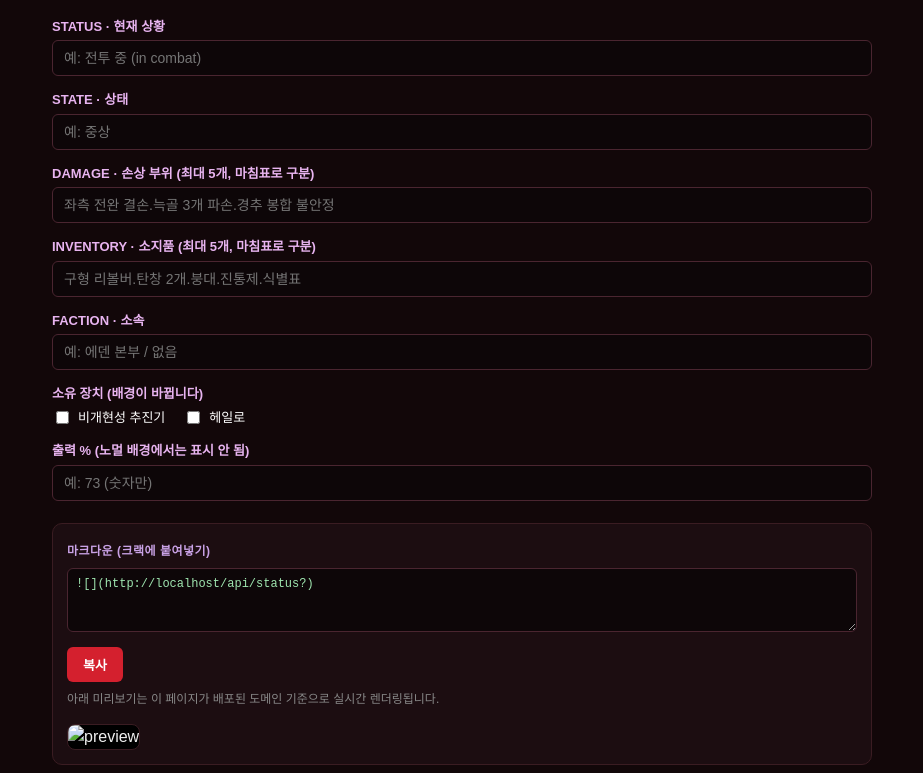
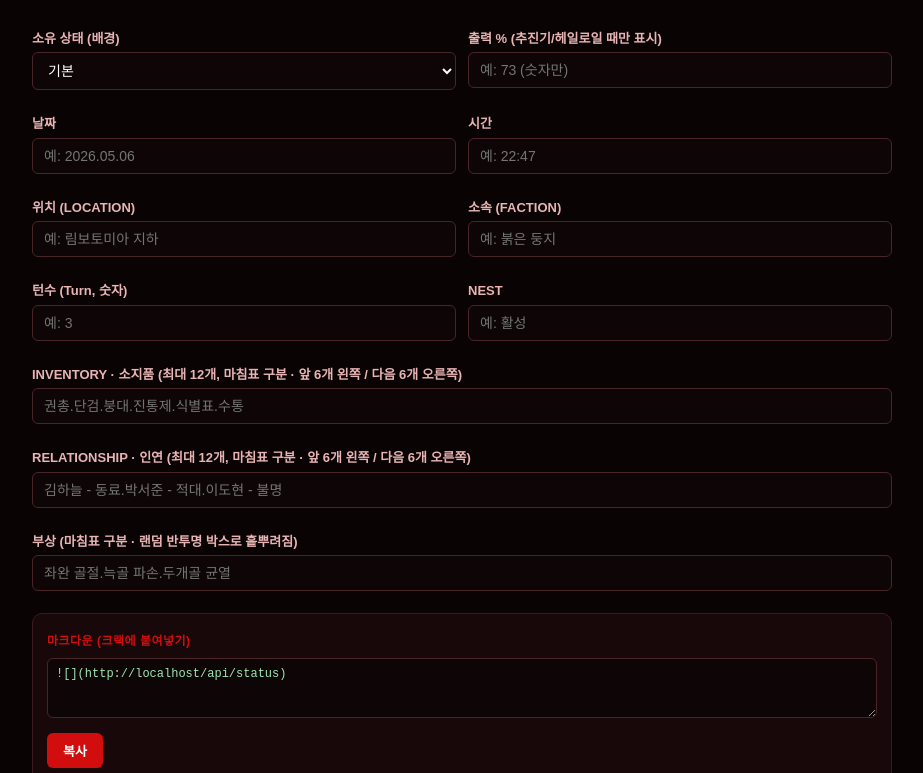
Before and after one commit to rrreeeaaauuu1-cpu/status, a plain HTML site: page index.html in a window 1280 px wide. Shown: the part 81-854 px from the top of the page, without its empty margins (178-1101 px from the left). Drawn offline with Linux system fonts and the light colour scheme.

Commit message:
Add files via upload

```diff
--- a/index.html
+++ b/index.html
@@ -3,52 +3,89 @@
 <head>
 <meta charset="UTF-8">
 <meta name="viewport" content="width=device-width, initial-scale=1">
-<title>MADNESS: UNDERDOG 상태창 URL 생성기</title>
+<title>OVERLAP 상태창 URL 생성기</title>
 <style>
-  :root{--bg:#120709;--card:#1c0d11;--red:#d4202e;--purple:#c9a2e6;--txt:#eee;}
+  :root{--bg:#0a0304;--card:#180809;--red:#d10d0e;--txt:#f2d9d9;}
   *{box-sizing:border-box}
   body{margin:0;background:var(--bg);color:var(--txt);font-family:'Malgun Gothic','Apple SD Gothic Neo','Noto Sans KR',sans-serif;padding:24px;line-height:1.5}
   h1{color:var(--red);font-size:20px;margin:0 0 4px}
-  p.sub{color:#aaa;margin:0 0 20px;font-size:13px}
-  .wrap{max-width:820px;margin:0 auto}
-  label{display:block;font-size:13px;color:#f2c;color:#e8b4f0;margin:14px 0 4px;font-weight:700}
-  input{width:100%;padding:9px 11px;background:#0d0608;border:1px solid #4a2530;border-radius:6px;color:#fff;font-size:14px}
-  input:focus{outline:none;border-color:var(--purple)}
-  .hint{font-size:11px;color:#888;margin-top:3px}
-  .checks{display:flex;gap:18px;margin-top:4px}
-  .ck{display:flex;align-items:center;gap:6px;color:#fff;font-weight:400;margin:0;cursor:pointer}
-  .ck input{width:auto}
-  .out{margin-top:22px;background:var(--card);border:1px solid #3a1c22;border-radius:10px;padding:14px}
-  .out b{color:var(--purple);font-size:12px;letter-spacing:.5px}
-  textarea{width:100%;height:64px;margin-top:6px;background:#0d0608;border:1px solid #4a2530;border-radius:6px;color:#9fe6b0;font-size:12px;padding:8px;resize:vertical}
+  p.sub{color:#9a8a8a;margin:0 0 20px;font-size:13px}
+  .wrap{max-width:860px;margin:0 auto}
+  .grid{display:grid;grid-template-columns:1fr 1fr;gap:12px}
+  label{display:block;font-size:13px;color:#e8b4b4;margin:12px 0 4px;font-weight:700}
+  input,select{width:100%;padding:9px 11px;background:#0d0506;border:1px solid #4a2528;border-radius:6px;color:#fff;font-size:14px}
+  input:focus,select:focus{outline:none;border-color:var(--red)}
+  .full{grid-column:1 / -1}
+  .hint{font-size:11px;color:#7a6a6a;margin-top:3px}
+  .out{margin-top:22px;background:var(--card);border:1px solid #3a1c1e;border-radius:10px;padding:14px}
+  .out b{color:var(--red);font-size:12px;letter-spacing:.5px}
+  textarea{width:100%;height:60px;margin-top:6px;background:#0d0506;border:1px solid #4a2528;border-radius:6px;color:#9fe6b0;font-size:12px;padding:8px;resize:vertical}
   button{margin-top:8px;background:var(--red);color:#fff;border:0;border-radius:6px;padding:8px 16px;font-size:13px;font-weight:700;cursor:pointer}
-  button:hover{filter:brightness(1.1)}
-  img.preview{width:100%;margin-top:16px;border:1px solid #3a1c22;border-radius:8px;background:#000}
-  .note{font-size:12px;color:#888;margin-top:8px}
+  button:hover{filter:brightness(1.12)}
+  img.preview{width:100%;margin-top:16px;border:1px solid #3a1c1e;border-radius:8px;background:#000}
+  .note{font-size:12px;color:#7a6a6a;margin-top:8px}
 </style>
 </head>
 <body>
 <div class="wrap">
-  <h1>MADNESS: UNDERDOG · 상태창 URL 생성기</h1>
-  <p class="sub">값을 입력하면 마크다운 삽입용 주소가 자동으로 만들어집니다. DAMAGE / INVENTORY 는 마침표(.)로 여러 개를 구분하세요.</p>
+  <h1>OVERLAP · 상태창 URL 생성기</h1>
+  <p class="sub">값을 입력하면 마크다운 삽입용 주소가 자동으로 만들어집니다. 인벤토리·인연·부상은 마침표(.)로 여러 개를 구분하세요.</p>
 
-  <label>STATUS · 현재 상황</label>
-  <input id="status" placeholder="예: 전투 중 (in combat)">
-  <label>STATE · 상태</label>
-  <input id="state" placeholder="예: 중상">
-  <label>DAMAGE · 손상 부위 (최대 5개, 마침표로 구분)</label>
-  <input id="damage" placeholder="좌측 전완 결손.늑골 3개 파손.경추 봉합 불안정">
-  <label>INVENTORY · 소지품 (최대 5개, 마침표로 구분)</label>
-  <input id="inventory" placeholder="구형 리볼버.탄창 2개.붕대.진통제.식별표">
-  <label>FACTION · 소속</label>
-  <input id="faction" placeholder="예: 에덴 본부 / 없음">
-  <label>소유 장치 (배경이 바뀝니다)</label>
-  <div class="checks">
-    <label class="ck"><input type="checkbox" id="thruster"> 비개현성 추진기</label>
-    <label class="ck"><input type="checkbox" id="halo"> 헤일로</label>
+  <div class="grid">
+    <div>
+      <label>소유 상태 (배경)</label>
+      <select id="s">
+        <option value="n">기본</option>
+        <option value="t">비개현성 추진기</option>
+        <option value="h">헤일로</option>
+        <option value="b">둘 다</option>
+      </select>
+    </div>
+    <div>
+      <label>출력 % (추진기/헤일로일 때만 표시)</label>
+      <input id="power" placeholder="예: 73 (숫자만)">
+    </div>
+
+    <div>
+      <label>날짜</label>
+      <input id="d" placeholder="예: 2026.05.06">
+    </div>
+    <div>
+      <label>시간</label>
+      <input id="t" placeholder="예: 22:47">
+    </div>
+
+    <div>
+      <label>위치 (LOCATION)</label>
+      <input id="l" placeholder="예: 림보토미아 지하">
+    </div>
+    <div>
+      <label>소속 (FACTION)</label>
+      <input id="f" placeholder="예: 붉은 둥지">
+    </div>
+
+    <div>
+      <label>턴수 (Turn, 숫자)</label>
+      <input id="tn" placeholder="예: 3">
+    </div>
+    <div>
+      <label>NEST</label>
+      <input id="nest" placeholder="예: 활성">
+    </div>
+
+    <div class="full">
+      <label>INVENTORY · 소지품 (최대 12개, 마침표 구분 · 앞 6개 왼쪽 / 다음 6개 오른쪽)</label>
+      <input id="inv" placeholder="권총.단검.붕대.진통제.식별표.수통">
+    </div>
+    <div class="full">
+      <label>RELATIONSHIP · 인연 (최대 12개, 마침표 구분 · 앞 6개 왼쪽 / 다음 6개 오른쪽)</label>
+      <input id="rel" placeholder="김하늘 - 동료.박서준 - 적대.이도현 - 불명">
+    </div>
+    <div class="full">
+      <label>부상 (마침표 구분 · 랜덤 반투명 박스로 흩뿌려짐)</label>
+      <input id="dmg" placeholder="좌완 골절.늑골 파손.두개골 균열">
+    </div>
   </div>
-  <label>출력 % (노멀 배경에서는 표시 안 됨)</label>
-  <input id="power" placeholder="예: 73 (숫자만)">
 
   <div class="out">
     <b>마크다운 (크랙에 붙여넣기)</b>
@@ -59,20 +96,20 @@
   </div>
 </div>
 <script>
-  const ids = ["status","state","damage","inventory","faction","power"];
-  const checks = ["thruster","halo"];
-  // 이 페이지가 올라간 도메인의 /api/status 를 그대로 사용
+  const ids = ["d","t","l","f","tn","nest","power","inv","rel","dmg"];
   const base = location.origin + "/api/status";
   function build(){
     const p = new URLSearchParams();
+    const s = document.getElementById("s").value;
+    if (s && s !== "n") p.set("s", s);
     ids.forEach(id=>{ const v=document.getElementById(id).value.trim(); if(v) p.set(id, v); });
-    checks.forEach(id=>{ if(document.getElementById(id).checked) p.set(id, "1"); });
-    const url = base + "?" + p.toString();
+    const qs = p.toString();
+    const url = base + (qs ? "?" + qs : "");
     document.getElementById("md").value = "![](" + url + ")";
-    document.getElementById("prev").src = url + (p.toString()? "&":"?") + "_t=" + Date.now();
+    document.getElementById("prev").src = url + (qs ? "&" : "?") + "_t=" + Date.now();
   }
   ids.forEach(id=>document.getElementById(id).addEventListener("input", build));
-  checks.forEach(id=>document.getElementById(id).addEventListener("change", build));
+  document.getElementById("s").addEventListener("change", build);
   function copyMd(){ const t=document.getElementById("md"); t.select(); document.execCommand("copy"); }
   build();
 </script>
```
